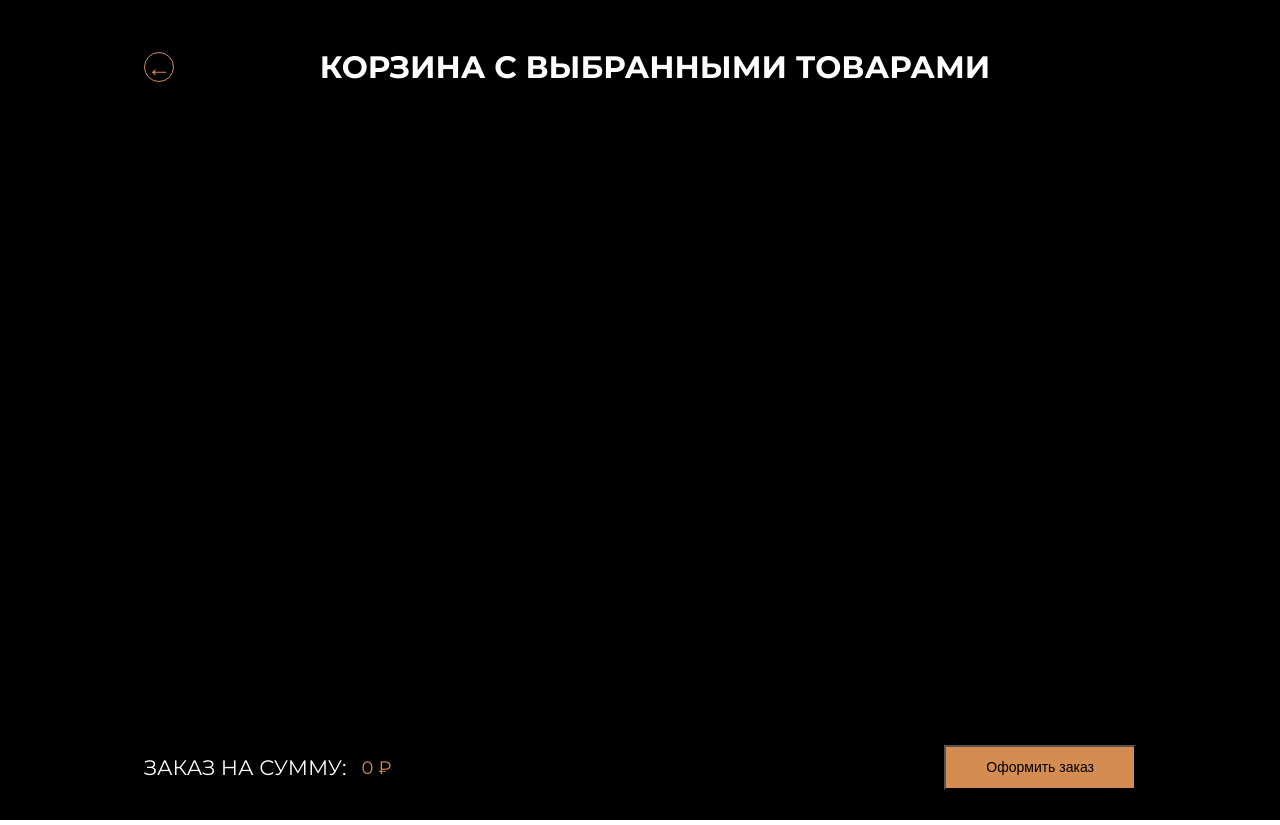
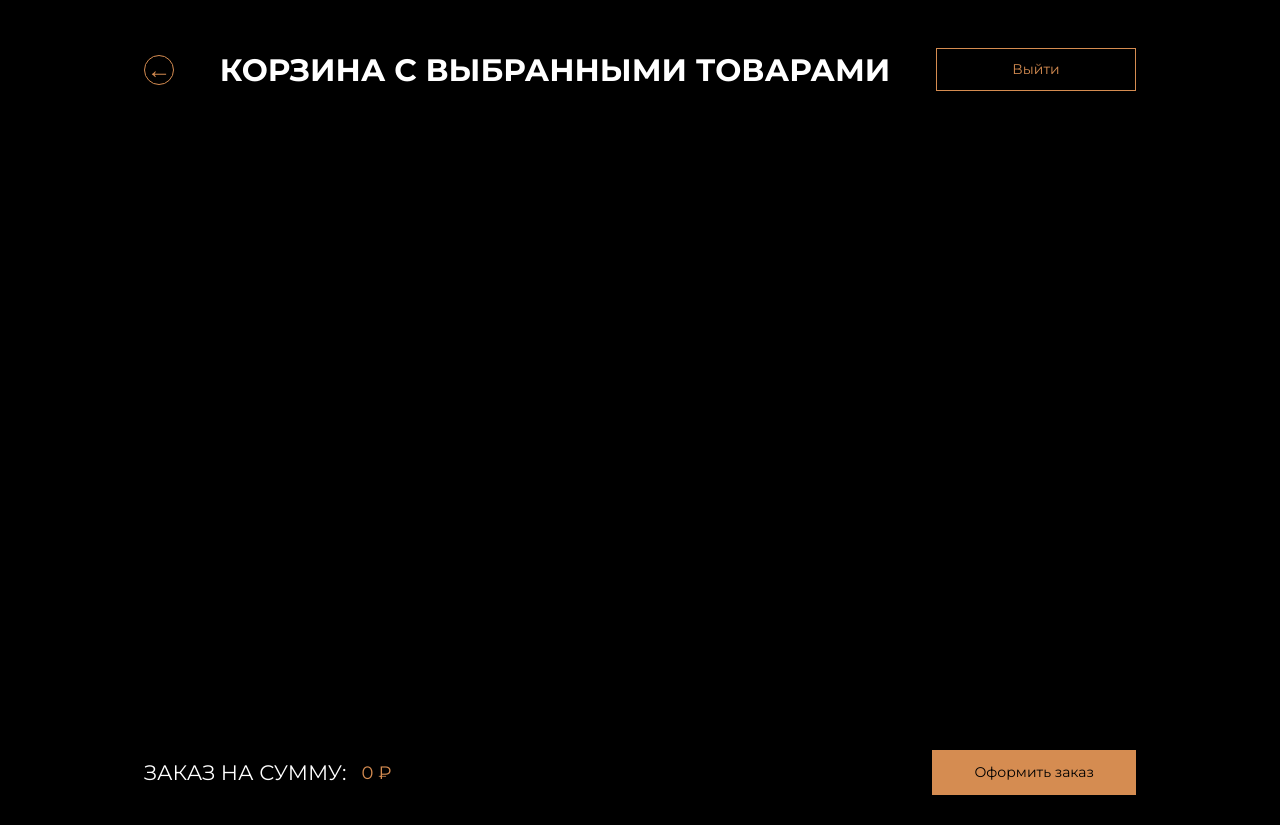
Before and after one commit to Ilgizya/vue_project_practice, a Vue app: page /basket in a window 1280 px wide. Built offline with nearby package versions, Linux system fonts and the light colour scheme; what vue3-uuid would draw is missing.

Commit message:
plus_BigButton
plus_BigButton_without_mutations

```diff
--- a/src/components/blocks/HeaderMain.vue
+++ b/src/components/blocks/HeaderMain.vue
@@ -27,6 +27,7 @@
         <router-link to="/basket" v-if="!isBasket || isProduct">
           <basketIcon class="basket__icon"/>
         </router-link>
+        <BigButton/>
       </div>
     </div>
   </header>
@@ -39,13 +40,15 @@ import { useStore } from 'vuex'
 import basketIcon from '@/components/icons/basketIcon.vue'
 // import backIcon from '@/components/icons/backIcon.vue'
 import Button from '@/components/ui/Button.vue'
+import BigButton from '@/components/ui/BigButton.vue'
 
 export default {
   name: 'HeaderPage',
   components: {
     // backIcon,
     basketIcon,
-    Button
+    Button,
+    BigButton
   },
   props: {
     isBasket: {
@@ -102,7 +105,7 @@ export default {
   padding: 48px 0 75px 0;
   //padding-bottom: 75px;
 
-  :deep(button) {
+  :deep(Button) {
     border: 1px solid var(--bg-color-hover);
     color: var(--bg-color-hover);
 
--- /dev/null
+++ b/src/components/ui/BigButton.vue
@@ -0,0 +1,66 @@
+<template>
+  <button
+  :class="{
+    'button' : true,
+    'buttonAdd' : buttonAdd
+    }">
+    {{ bigButtonTitle }}
+  </button>
+</template>
+
+<script>
+// import {ref} from 'vue'
+
+export default {
+  name: 'ButtonUI',
+  components: {
+  },
+  props: {
+    bigButtonTitle: {
+      type: String,
+      default: 'Выйти'
+    },
+    buttonAdd: {
+      type: Boolean,
+      default: false
+    }
+  },
+  setup () {
+  }
+}
+</script>
+
+<style lang="scss" scoped>
+.button {
+  width: 200px;
+  display: flex;
+  justify-content: center;
+  align-items: center;
+  font-family: Montserrat;
+  font-size: 14px;
+  font-weight: 400;
+  line-height: 17px;
+  letter-spacing: 0%;
+  text-align: left;
+  padding: 12px 40px;
+
+  color: var(--bg-color-hover);
+  border: 2px solid var(--bg-color-hover);
+  background-color: transparent; //var(--bg-color)
+
+  &:hover {
+    color: var(--bg-color);
+    background-color: var(--bg-color-hover);
+  }
+}
+
+.buttonAdd {
+  color: var(--bg-color);
+  background-color: var(--bg-color-hover);
+
+  &:hover {
+    color: var(--bg-color-hover);
+    background-color: transparent;
+  }
+}
+</style>
--- a/src/views/BasketPage.vue
+++ b/src/views/BasketPage.vue
@@ -19,7 +19,7 @@
         <p class="footer__header">  Заказ на сумму:  </p>
       <span class="footer__price"> {{ OrderPrice }} ₽</span>
       </div>
-      <button class="footer__button">Оформить заказ</button>
+      <BigButton bigButtonTitle = "Оформить заказ" buttonAdd  class="footer__button"/>
     </div>
     <!-- <p class="footer__text">
     счетчик : {{ countInBasket }}</p>
@@ -34,12 +34,14 @@ import { useStore } from 'vuex'
 
 import Header from '@/components/blocks/HeaderMain.vue'
 import ListProducts from '@/components/blocks/Main.vue'
+import BigButton from '@/components/ui/BigButton.vue'
 
 export default {
   name: 'BasketPage',
   components: {
     Header,
-    ListProducts
+    ListProducts,
+    BigButton
   },
   props: {
   },
@@ -125,12 +127,13 @@ footer{
 }
 
 .footer__button{
-  background-color: var(--bg-color-hover);
-  font-size: 14px;
-  font-weight: 400;
-  line-height: 17px;
-  letter-spacing: 0%;
-  text-align: left;
-  padding: 12px 40px;
+  width: auto;
+  // background-color: var(--bg-color-hover);
+  // font-size: 14px;
+  // font-weight: 400;
+  // line-height: 17px;
+  // letter-spacing: 0%;
+  // text-align: left;
+  // padding: 12px 40px;
 }
 </style>
--- a/src/views/ProductPage.vue
+++ b/src/views/ProductPage.vue
@@ -25,6 +25,7 @@
           <div class="price">
             <h2>{{ product.price.toLocaleString('ru-RU').replace(/\u00a0/g, ' ') }} ₽</h2>
           </div>
+          <BigButton bigButtonTitle = "В корзину" buttonAdd  class="footer__button"/>
         </div>
       </div>
 
@@ -39,12 +40,14 @@ import { useStore } from 'vuex'
 import { useRoute } from 'vue-router'
 
 import Header from '@/components/blocks/HeaderMain.vue'
+import BigButton from '@/components/ui/BigButton.vue'
 // import ListProducts from '@/components/blocks/Main.vue'
 
 export default {
   name: 'ProductPage',
   components: {
-    Header
+    Header,
+    BigButton
     // ListProducts
   },
   props: {
@@ -144,10 +147,13 @@ export default {
 }
 
 .price_and_button {
-    //justify-content: flex-end;
-    //gap: 15px;
+    display: flex;
+    flex-direction: row;
+    justify-content: space-between;
+    align-items: center;
+    gap: 140px;
     margin: 35px auto auto auto;
-    //width: 100%;
+    width: 100%;
     //margin-right:100px;
   }
 
```
